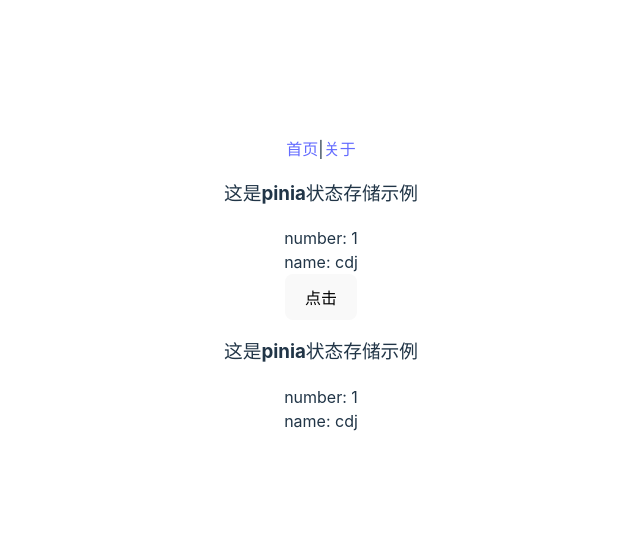
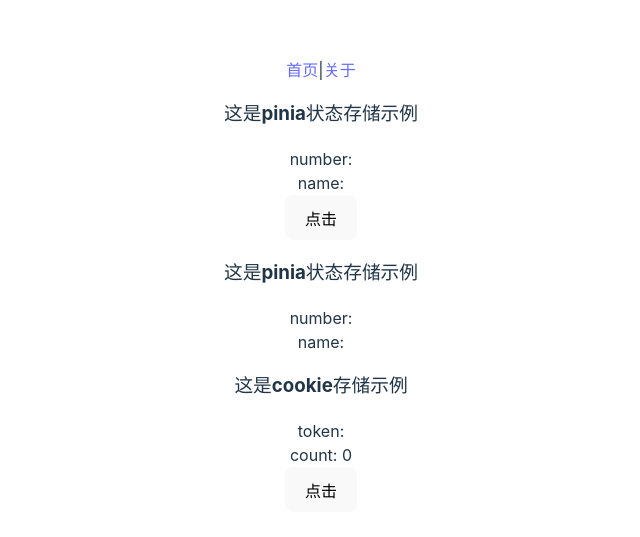
Before and after one commit to ftrako/vuejsdemo, a Vue app: page /test in a window 1280 px wide. Shown: the part 115-652 px from the top of the page, without its empty margins (319-959 px from the left). Built offline with nearby package versions, Linux system fonts and the light colour scheme.

Commit message:
增加永久存储cookie

```diff
--- a/package.json
+++ b/package.json
@@ -12,7 +12,9 @@
     "@element-plus/icons-vue": "^2.1.0",
     "axios": "^1.3.4",
     "element-plus": "^2.3.0",
+    "js-cookie": "^3.0.1",
     "pinia": "^2.0.33",
+    "pinia-plugin-persist": "^1.0.0",
     "unplugin-auto-import": "^0.15.1",
     "unplugin-vue-components": "^0.24.1",
     "vue": "^3.2.45",
--- a/src/main.js
+++ b/src/main.js
@@ -5,8 +5,10 @@
 import store from './store'
 import * as ElementPlusIconsVue from '@element-plus/icons-vue'
 import { createPinia } from 'pinia'
+import piniaPersist from 'pinia-plugin-persist'
 
 const pinia = createPinia()
+pinia.use(piniaPersist)
 const app = createApp(App);
 app.use(pinia).use(router).mount('#app');
 for (const [key, component] of Object.entries(ElementPlusIconsVue)) {
--- a/src/store/index.js
+++ b/src/store/index.js
@@ -6,5 +6,5 @@
             number: 1,
             name: "cdj"
         }
-    }
+    },
 })
--- /dev/null
+++ b/src/store/modules/token.js
@@ -0,0 +1,23 @@
+import {defineStore} from "pinia";
+
+const tokenStore = defineStore("main", {
+    state: () => {
+        return {
+            token: "", // 永久存储
+            count: 0,  // 临时变量
+        }
+    },
+    persist: {
+        enabled: true,
+        strategies: [
+            {storage: localStorage, paths: ["token"]}
+        ]
+    },
+    actions: {
+        printToken() {
+            console.log("token:", this.token)
+        }
+    }
+})();
+
+export default tokenStore;
--- /dev/null
+++ b/src/views/pinia/CookieView.vue
@@ -0,0 +1,28 @@
+<template>
+  <h3>这是cookie存储示例</h3>
+  <div>
+    token: {{ tokenStore.token }}
+  </div>
+  <div>
+    count: {{ tokenStore.count }}
+  </div>
+  <div>
+    <button @click="handler">点击</button>
+  </div>
+</template>
+
+<script setup>
+import tokenStore from "../../store/modules/token.js";
+import {onMounted} from "vue"
+
+const handler = () => {
+  console.log("tokenStore:", tokenStore)
+  console.log("token:", tokenStore.token)
+  tokenStore.token = new Date().toString()
+  tokenStore.count++
+}
+
+onMounted(() => {
+  tokenStore.printToken()
+})
+</script>
--- a/src/views/pinia/StoreView.vue
+++ b/src/views/pinia/StoreView.vue
@@ -1,9 +1,11 @@
 <script setup>
 import StoreView1 from "./StoreView1.vue";
 import StoreView2 from "./StoreView2.vue";
+import CookieView from "./CookieView.vue";
 </script>
 
 <template>
   <store-view1 />
   <store-view2 />
+  <cookie-view />
 </template>
--- a/src/views/pinia/StoreView1.vue
+++ b/src/views/pinia/StoreView1.vue
@@ -8,6 +8,8 @@
   </div>
   <div>
     <button @click="handler">点击</button>
+  </div>
+  <div>
   </div>
 </template>
 
```
Also changed, not shown: 1 other file (tests, documents, lock files or other folders).
